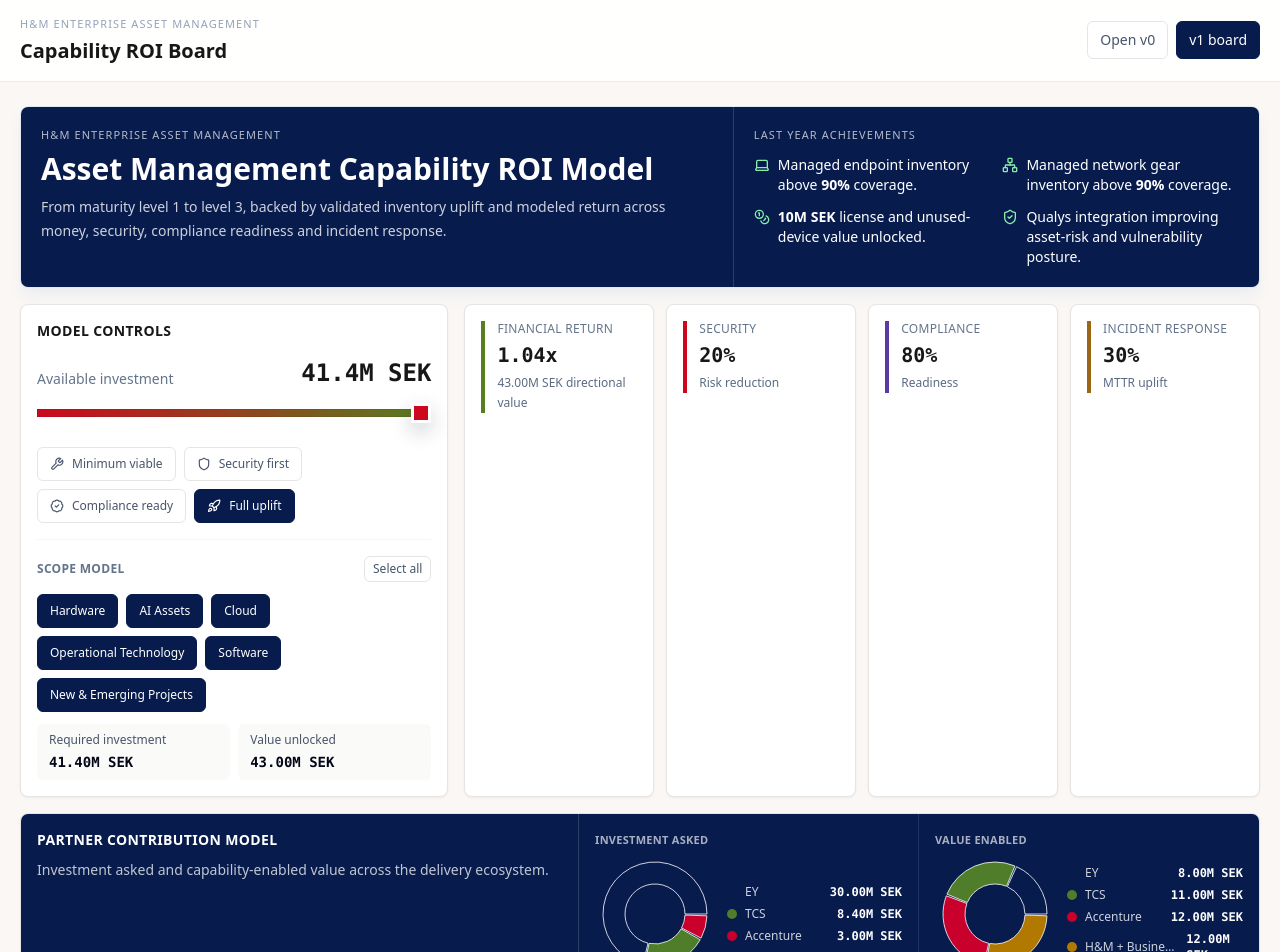
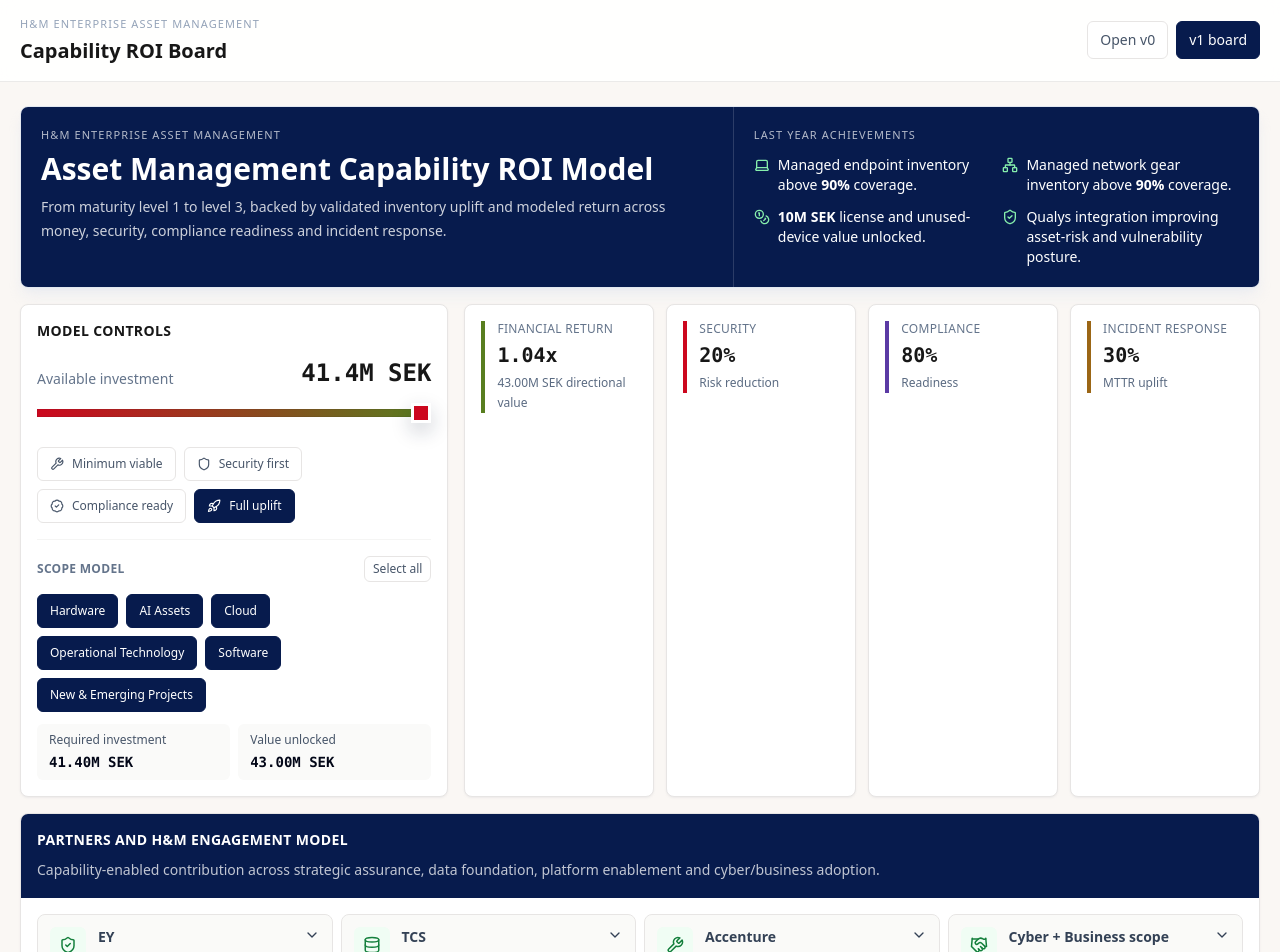
Before and after one commit to panky7/EITAM, a React (Vite) app: page / in a window 1280 px wide. Shown: the top 952 px of the page. Built offline with nearby package versions, Linux system fonts and the light colour scheme.

Commit message:
Refine partner engagement model and update capability ROI board layout

```diff
--- a/src/components/views/CapabilityRoiBoard.tsx
+++ b/src/components/views/CapabilityRoiBoard.tsx
@@ -2,7 +2,6 @@
 import {
   BadgeCheck,
   BarChart3,
-  Building2,
   ChevronDown,
   Coins,
   Database,
@@ -15,13 +14,6 @@
   ShieldCheck,
   Wrench,
 } from 'lucide-react';
-import {
-  Cell,
-  Pie,
-  PieChart,
-  ResponsiveContainer,
-  Tooltip,
-} from 'recharts';
 import { InteractiveRoadmapTimeline } from '../InteractiveRoadmapTimeline';
 import { TOTAL_FULL_COST } from '../../data/derived';
 import {
@@ -30,8 +22,6 @@
 } from '../../data/knowledgeDeck';
 import {
   PARTNER_MODEL,
-  partnerInvestmentChartData,
-  partnerValueChartData,
   type PartnerContribution,
   type PartnerContributionCategory,
 } from '../../data/partners';
@@ -98,7 +88,7 @@
   'value-framework': BarChart3,
 };
 
-const partnerIcons: Record<PartnerContribution['id'], typeof Building2> = {
+const partnerIcons: Record<PartnerContribution['id'], typeof ShieldCheck> = {
   ey: ShieldCheck,
   tcs: Database,
   accenture: Wrench,
@@ -381,25 +371,17 @@
   const [activePartnerId, setActivePartnerId] =
     useState<PartnerContribution['id'] | null>(null);
   const activePartner = partners.find((partner) => partner.id === activePartnerId);
-  const investmentData = partnerInvestmentChartData();
-  const valueData = partnerValueChartData();
 
   return (
     <section className="overflow-hidden rounded-lg border border-stone-200 bg-white shadow-sm shadow-stone-200/70">
-      <div className="grid bg-[#071B4D] text-white lg:grid-cols-[minmax(0,0.9fr)_minmax(0,1.1fr)]">
-        <div className="p-4">
-          <div className="text-sm font-semibold uppercase tracking-wide">
-            Partner contribution model
-          </div>
-          <p className="mt-2 text-sm leading-6 text-white/75">
-            Investment asked and capability-enabled value across the delivery
-            ecosystem.
-          </p>
+      <div className="bg-[#071B4D] p-4 text-white">
+        <div className="text-sm font-semibold uppercase tracking-wide">
+          Partners and H&M engagement model
         </div>
-        <div className="grid border-t border-white/15 text-sm lg:grid-cols-2 lg:border-l lg:border-t-0">
-          <PartnerPie title="Investment asked" data={investmentData} />
-          <PartnerPie title="Value enabled" data={valueData} />
-        </div>
+        <p className="mt-2 max-w-4xl text-sm leading-6 text-white/75">
+          Capability-enabled contribution across strategic assurance, data foundation,
+          platform enablement and cyber/business adoption.
+        </p>
       </div>
 
       <div className="grid gap-2 p-4 md:grid-cols-2 xl:grid-cols-4">
@@ -454,67 +436,6 @@
 
       {activePartner ? <PartnerDetail partner={activePartner} /> : null}
     </section>
-  );
-}
-
-function PartnerPie({
-  title,
-  data,
-}: {
-  title: string;
-  data: ReturnType<typeof partnerInvestmentChartData>;
-}) {
-  return (
-    <div className="border-white/10 p-4 first:border-b lg:first:border-b-0 lg:first:border-r">
-      <div className="text-[11px] font-semibold uppercase tracking-wide text-white/65">
-        {title}
-      </div>
-      <div className="mt-2 grid grid-cols-[120px_minmax(0,1fr)] items-center gap-3">
-        <div className="h-28">
-          <ResponsiveContainer width="100%" height="100%">
-            <PieChart>
-              <Tooltip
-                formatter={(value: number) => fmtM(value)}
-                contentStyle={{
-                  borderRadius: 8,
-                  border: '1px solid rgba(255,255,255,0.2)',
-                  background: '#071B4D',
-                  color: 'white',
-                }}
-              />
-              <Pie
-                data={data}
-                dataKey="value"
-                nameKey="name"
-                innerRadius={30}
-                outerRadius={52}
-                paddingAngle={2}
-                stroke="rgba(255,255,255,0.8)"
-                strokeWidth={1}
-              >
-                {data.map((item) => (
-                  <Cell key={item.id} fill={item.color} />
-                ))}
-              </Pie>
-            </PieChart>
-          </ResponsiveContainer>
-        </div>
-        <div className="space-y-1.5">
-          {data.map((item) => (
-            <div key={item.id} className="flex items-center justify-between gap-2 text-xs">
-              <span className="flex min-w-0 items-center gap-2 text-white/80">
-                <span
-                  className="h-2.5 w-2.5 shrink-0 rounded-full"
-                  style={{ backgroundColor: item.color }}
-                />
-                <span className="truncate">{item.name}</span>
-              </span>
-              <strong className="font-mono text-white">{fmtM(item.value)}</strong>
-            </div>
-          ))}
-        </div>
-      </div>
-    </div>
   );
 }
 
--- a/src/data/partners.ts
+++ b/src/data/partners.ts
@@ -124,7 +124,7 @@
   },
   {
     id: 'hm',
-    name: 'H&M + Business Units',
+    name: 'Cyber + Business scope',
     role: 'Internal vision, ownership and adoption engine',
     investmentSEK: 0,
     valueSEK: 12_000_000,
```
Also changed, not shown: 1 other file (tests, documents, lock files or other folders).
